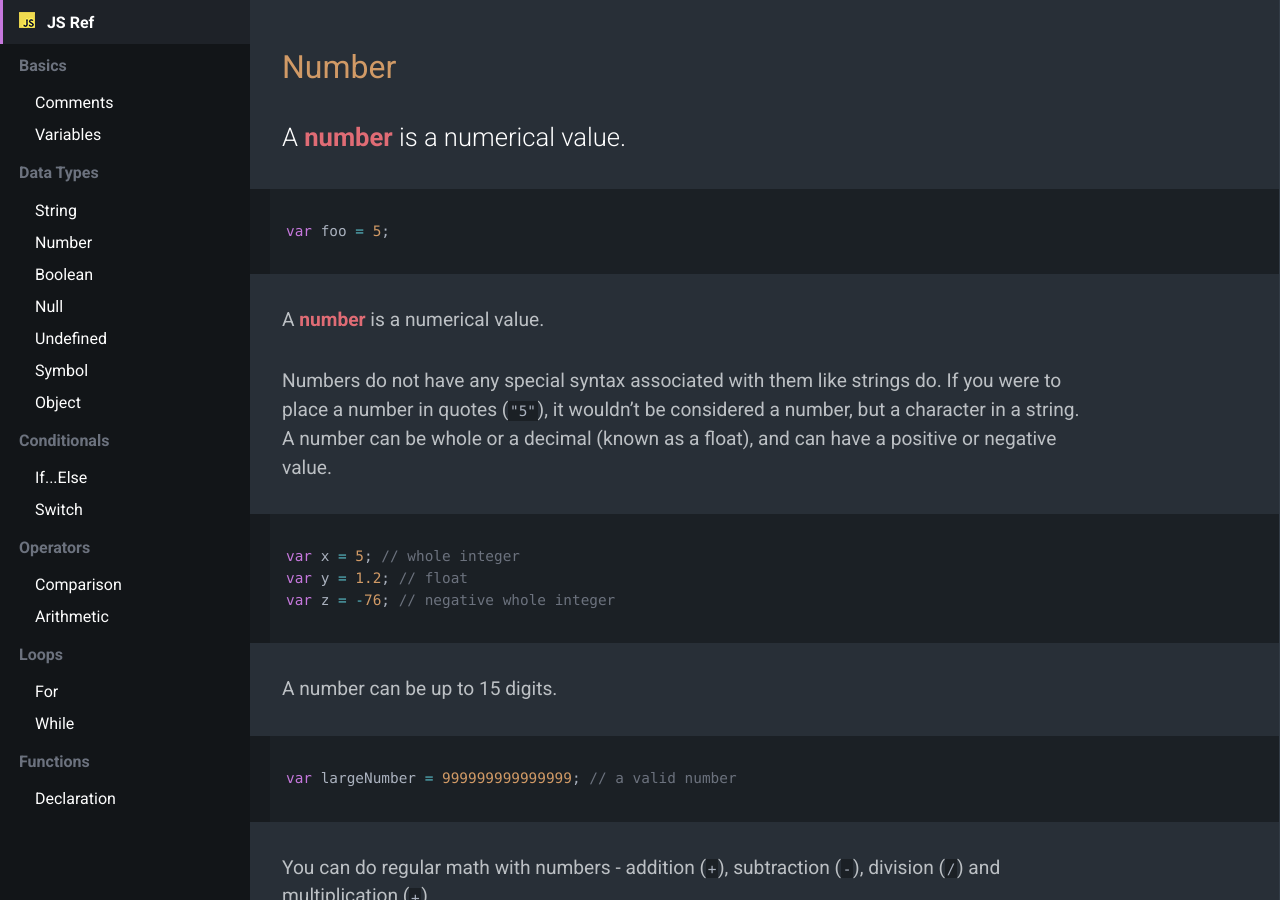
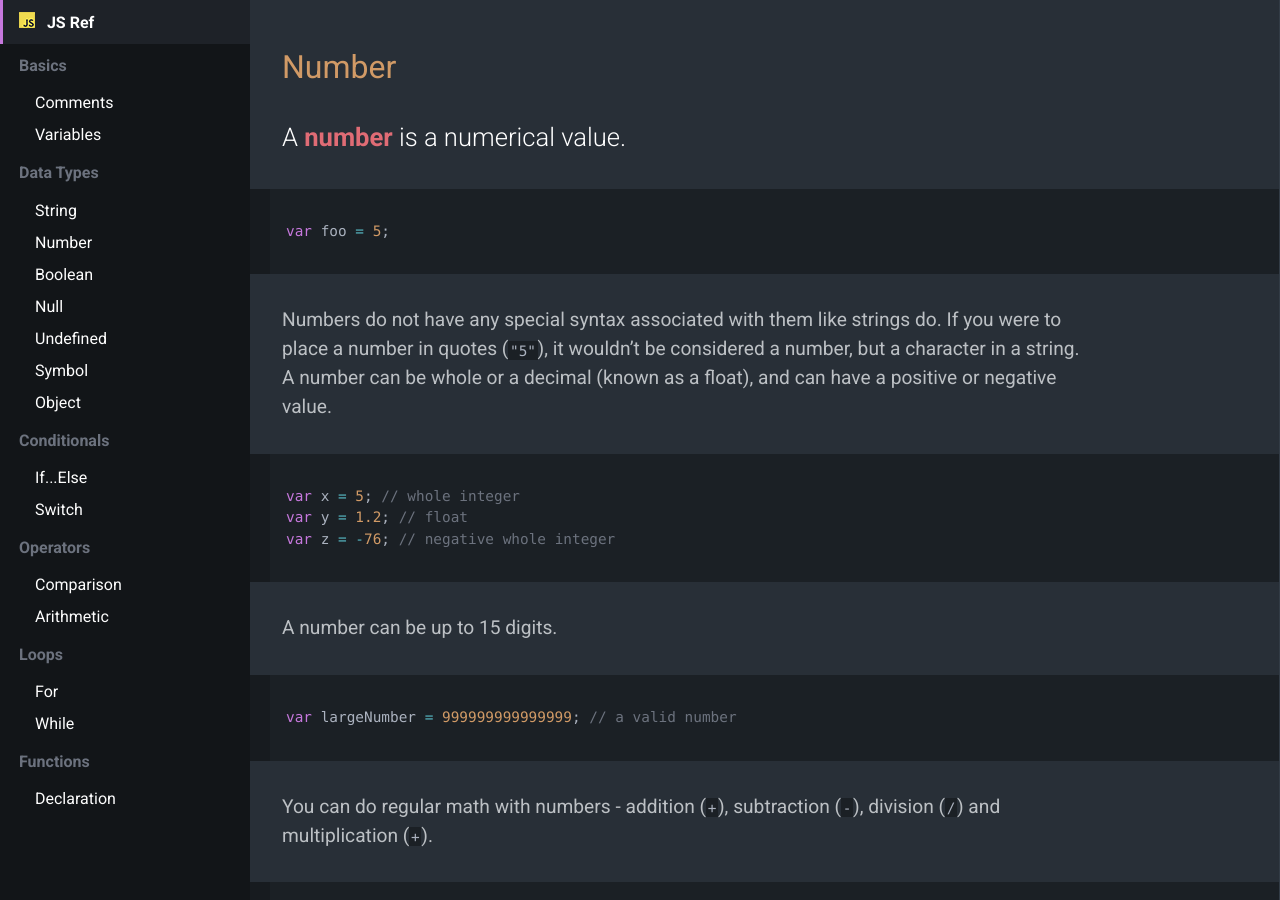
Before and after one commit to KJLarson/snippets, a Jekyll site: the page built from _pages/02_number.md, in a window 1280 px wide and 900 px high. Built offline with Jekyll 4.4.1, drawn with Linux system fonts in a browser that asks for light colours; nearby versions of some CDN libraries.

Commit message:
Update 02_number.md

````diff
--- a/_pages/02_number.md
+++ b/_pages/02_number.md
@@ -11,8 +11,6 @@ permalink: /number/
 ```js
 var foo = 5;
 ```
-
-A **number** is a numerical value.
 
 Numbers do not have any special syntax associated with them like strings do. If you were to place a number in quotes (`"5"`), it wouldn't be considered a number, but a character in a string. A number can be whole or a decimal (known as a float), and can have a positive or negative value.
 
````
